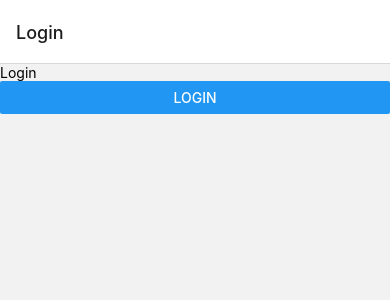
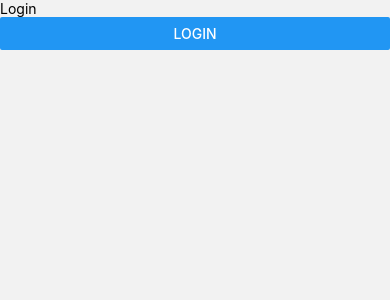
Before and after one commit to arinmis/TeamCounter, a React Native app: screen /login in a window 390 px wide. Shown: the top 300 px of the page. Built offline with nearby package versions, Linux system fonts and the light colour scheme.

Commit message:
Remove navigator header

```diff
--- a/src/Routes.tsx
+++ b/src/Routes.tsx
@@ -8,7 +8,11 @@ const Stack = createNativeStackNavigator();
 function Routes() {
   return (
     <Stack.Navigator>
-      <Stack.Screen name="login" component={Login} options={{title: 'Login'}} />
+      <Stack.Screen
+        name="login"
+        component={Login}
+        options={{headerShown: false}}
+      />
       <Stack.Screen name="welcome" component={Welcome} />
     </Stack.Navigator>
   );
--- a/src/login/Login.tsx
+++ b/src/login/Login.tsx
@@ -5,7 +5,7 @@ import CustomButton from '../components/custom_button/CustomButton';
 const Login = ({navigation}) => {
   function handleClick() {
     console.log('here');
-    navigation.navigate('welcome');
+    navigation.push('welcome');
   }
 
   return (
```
